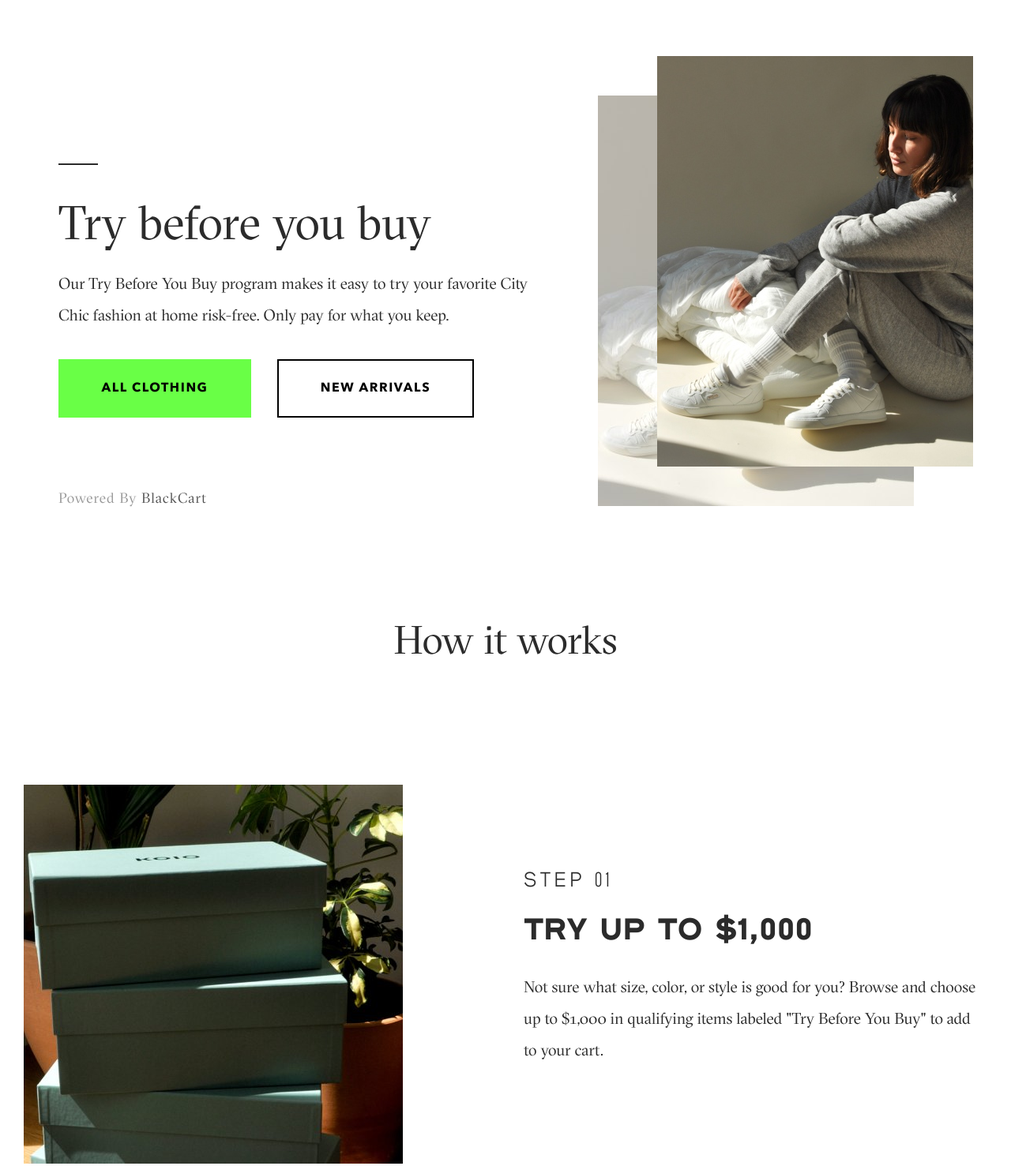
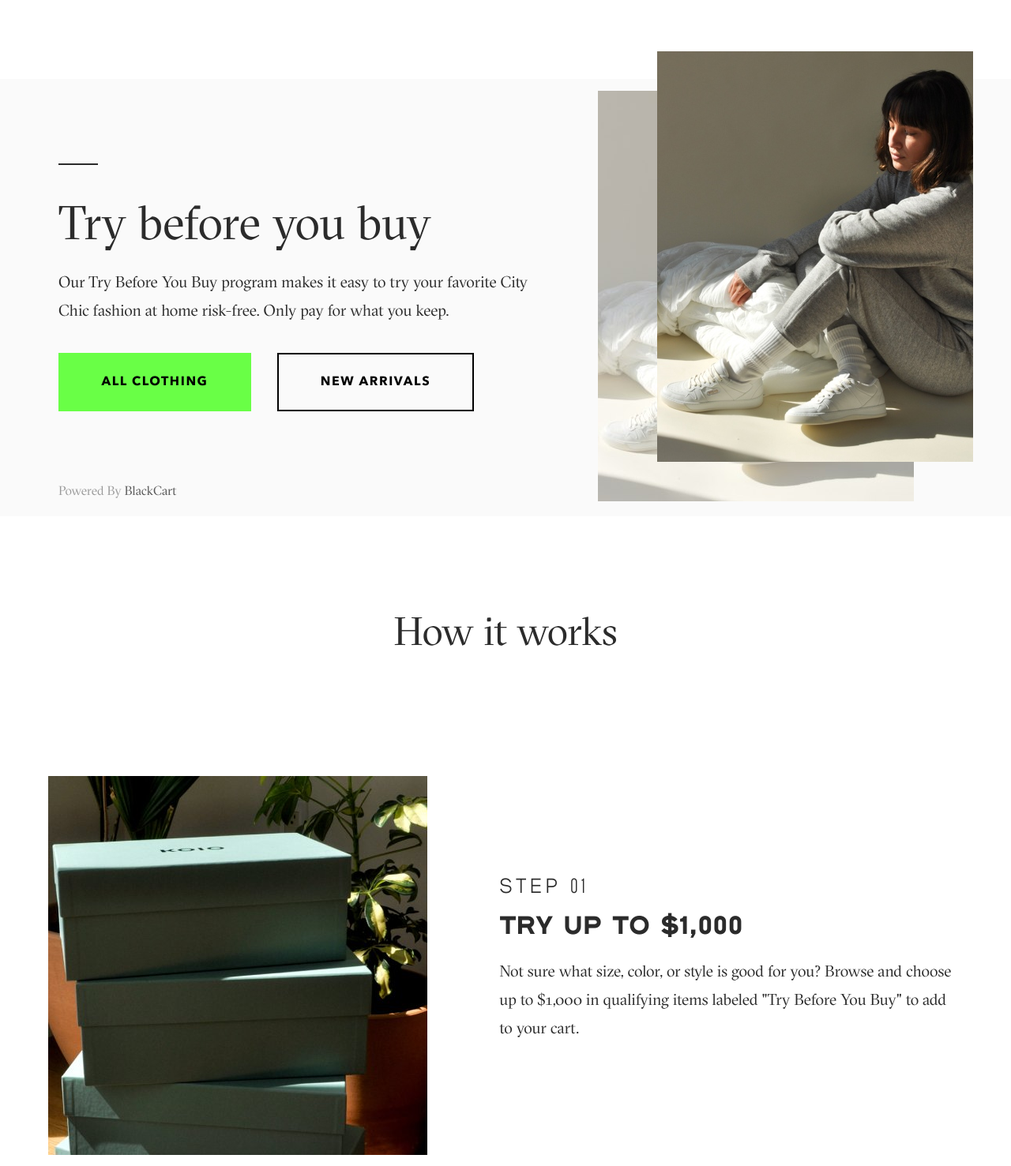
Before and after one commit to Julie-Shevchenko/landing-demo, a plain HTML site: page index.html in a window 1280 px wide. Shown: the top 1477 px of the page at 79% size. Drawn offline with nearby package versions, Linux system fonts and the light colour scheme.

Commit message:
update landing design

```diff
--- a/style.css
+++ b/style.css
@@ -64,12 +64,9 @@ body {
 .bc_page .bc_banner {
     width: 100%;
 }
-/* .bc_page .bc_banner {
-    background: url("images/bc-banner.png");
-    background-repeat: no-repeat;
-    background-position: right;
-    border-top: 1px solid #C4CBD2;
-} */
+.bc_page .bc_banner {
+    background: #fafafa;
+}
 .bc_page .bc_image-block {
     background: url("images/bc-banner-bg.jpg");
     background-size: 400px auto;
@@ -112,7 +109,7 @@ body {
 .bc_page .bc_paragraph {
     font-family: 'GT Sectra', Arial, sans-serif;
     font-size: 20px;
-    line-height: 40px;
+    line-height: 36px;
 }
 .bc_page .bc_paragraph.small {
     font-size: 18px;
@@ -163,11 +160,10 @@ body {
     border: 2px solid #69FF46;
 }
 .bc_page .poweredBy {
-    font-size: 18px;
+    font-size: 16px;
     color: #999;
     margin-top: 90px;
     display: inline-block;
-    letter-spacing: 1px;
 }
 .bc_page .poweredBy a {
     color: #555!important;
@@ -195,7 +191,7 @@ body {
 .bc_page .bc_step-block,
 .bc_page .bc_benefit-block {
     display: flex;
-    justify-content: space-between;
+    justify-content: space-around;
     width: 100%;
 }
 .bc_page .bc_step-block {
@@ -232,7 +228,7 @@ body {
 .bc_page .bc_benefit-title {
     font-family: 'Plaak Heavy', Arial, sans-serif;
     font-weight: 800;
-    line-height: 68px;
+    line-height: 42px;
     margin-top: 14px;
 }
 .bc_step-block .bc_step-image,
@@ -245,10 +241,10 @@ body {
     margin-right: 0;
 }
 .bc_page .bc_step-title {
-    font-size: 38px;
+    font-size: 32px;
 }
 .bc_page .bc_benefit-title {
-    font-size: 38px;
+    font-size: 32px;
 }
 .bc_benefit-link {
     color: #2b2b2b;
@@ -336,8 +332,8 @@ body {
 }
 .bc_page .bc_answer {
     font-size: 20px;
-    line-height: 40px;
-    padding-top: 23px;
+    line-height: 36px;
+    padding-top: 12px;
     display: inline-block;
     width: 86%;
 }
```
